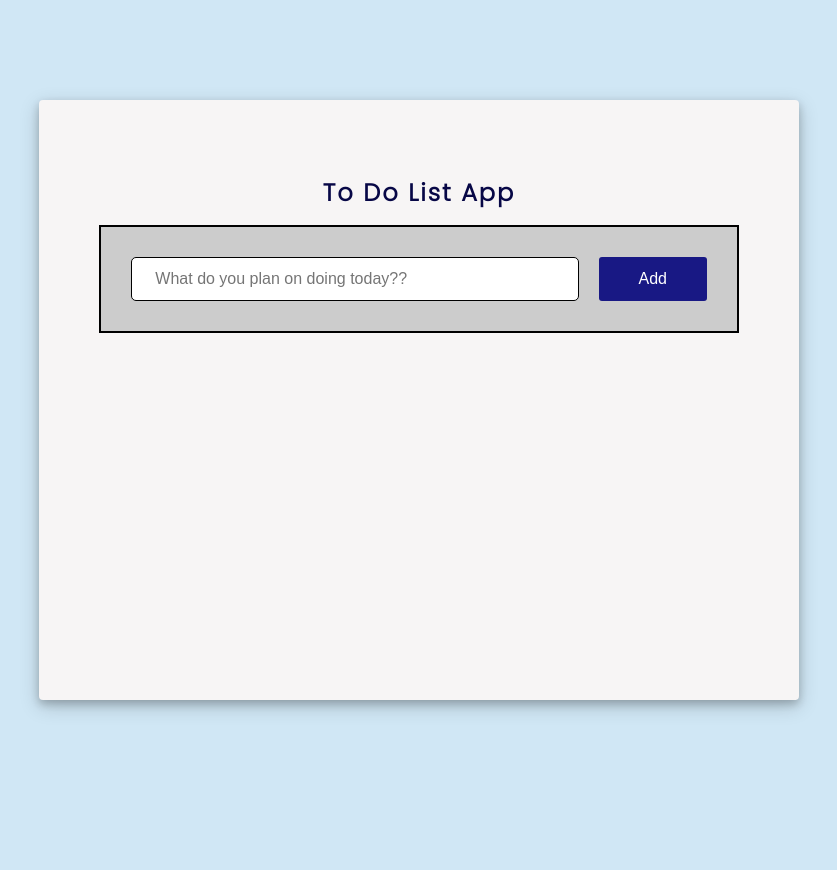
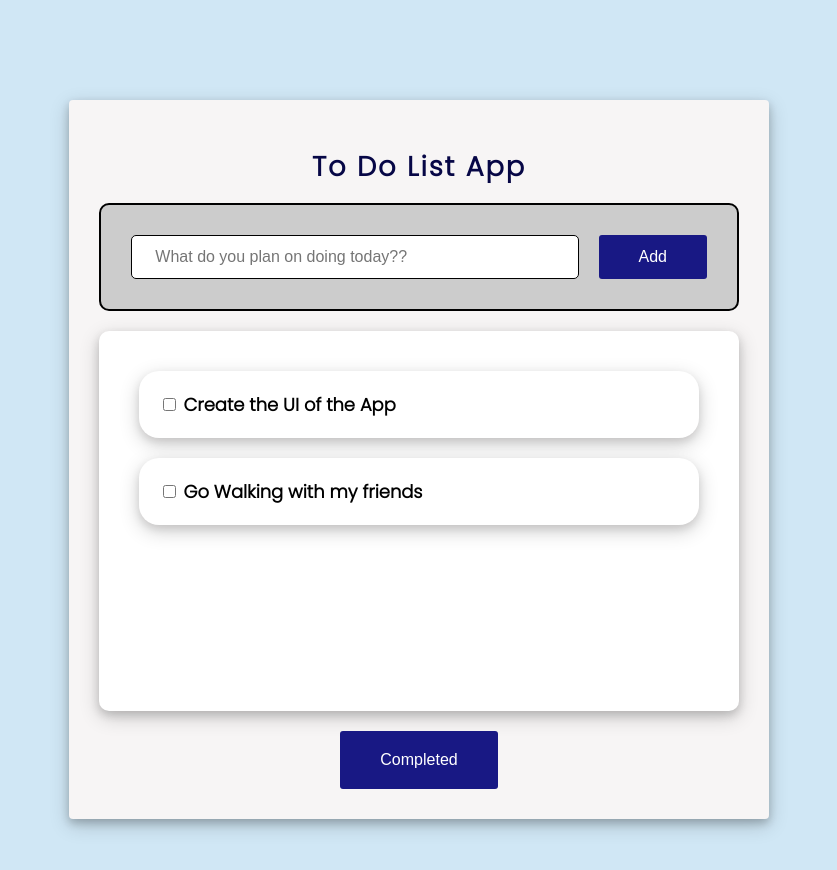
Before and after one commit to JohnnyZ2005/TodoApp, a plain HTML site: page index.html in a window 1280 px wide. Shown: the whole page, without its empty margins (221-1058 px from the left). Before the commit the page ends 800 px from the top, so only its background shows below. Drawn offline with Linux system fonts and the light colour scheme.

Commit message:
Added and styled the section for the tasks

```diff
--- a/index.html
+++ b/index.html
@@ -16,8 +16,22 @@
                 <input type="text" id="task-input" placeholder="   What do you plan on doing today??">
                 <button id="add-button">Add</button>
             </div>
+             <!-- Section for the tasks -->
+            <div class="task-added-menu">
+                <div class="task-added">
+                    <input type="checkbox" name="checkbox" id="checkbox">
+                    <label for="" id="title-of-task">Create the UI of the App</label>
+
+                </div>
+                <div class="task-added">
+                    <input type="checkbox" name="checkbox" id="checkbox">
+                    <label for="" id="title-of-task">Go Walking with my friends</label>
+                </div>
+            </div>
+            <div class="complete-button">
+                <button id="c-button">Completed</button>
+            </div>
         </div>
-        <!-- Section for the tasks -->
     </div>
     <script src="index.js"></script>
 </body>
--- a/style.css
+++ b/style.css
@@ -9,10 +9,10 @@ body {
 
 .sub-container {
     background-color: rgb(247, 245, 245);
-    padding: 60px;
+    padding: 30px;
     width: 50vw;
     margin: auto;
-    height: 60vh;
+    min-height: 40px;
     margin-top: 100px;
     box-shadow: 0 4px 8px 0 rgba(0, 0, 0, 0.2), 0 6px 20px 0 rgba(0, 0, 0, 0.19);
     border-radius: 4px;
@@ -22,7 +22,7 @@ body {
 .title {
     text-align: center;
     text-transform: capitalize;
-    font-size: 1.5rem;
+    font-size: 1.7rem;
     line-height: 1px;
     color: rgb(7, 7, 70);
     font-weight: bolder;
@@ -35,6 +35,7 @@ body {
     border: 2px solid black;
     padding: 30px;
     background-color: #ccc;
+    border-radius: 10px;
 }
 
 .task-adder #task-input {
@@ -60,3 +61,55 @@ body {
     background-color: blue;
     border-radius: none;
 }
+
+/* Styling for task added menu */
+.task-added-menu {
+    background-color: white;
+    margin: 20px 0px;
+    padding: 40px;
+    height: 300px;
+    box-shadow: 0 4px 8px 0 rgba(61, 58, 58, 0.2), 0 6px 20px 0 rgba(0, 0, 0, 0.19);
+    overflow: scroll;
+    overflow-x: hidden;
+    border-radius: 10px;
+}
+.task-added {
+    background-color: white;
+    padding: 20px;
+    border-radius: 20px;
+    box-shadow: 0 4px 8px 0 rgba(20, 3, 3, 0.1), 0 6px 20px 0 rgba(0, 0, 0, 0.19);
+    margin-bottom: 20px;
+}
+.task-added label {
+    font-size: 1.12em;
+    font-weight: 600;
+    text-align: center;
+}
+/* Stlying for the scroll bar */
+.task-added-menu::-webkit-scrollbar {
+    width: 20px;
+    border-radius: 10px;
+}
+.task-added-menu::-webkit-scrollbar-track {
+    background: rgba(61, 58, 58, 0.2);
+    border-radius: 10px;
+}
+.task-added-menu::-webkit-scrollbar-thumb {
+    background: rgb(24, 24, 132);
+}
+
+
+/* Styling for the complete button */
+.complete-button {
+    display: flex;
+    justify-content: center;
+}
+.complete-button button {
+    height: auto;
+    padding: 20px 40px;
+    background-color: rgb(24, 24, 132);
+    color: white;
+    border: none;
+    font-size: 1rem;
+    border-radius: 3px;
+}
```
